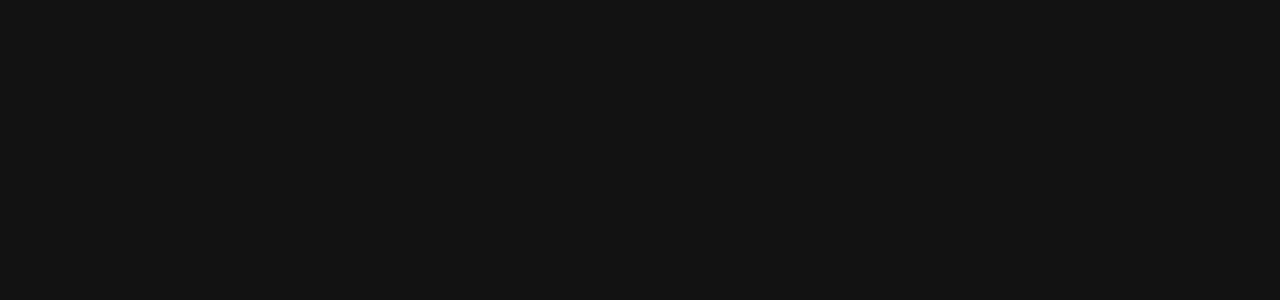
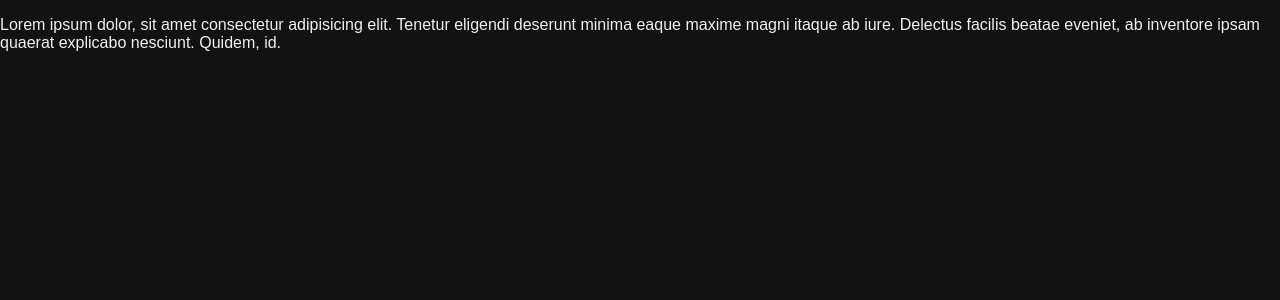
Before and after one commit to MuriWolf/frontend-identificador-epi-fulltime, a Vue app: page /sobre-nos in a window 1280 px wide. Before the commit this address had no page. Shown: the top 300 px of the page. Built offline with nearby package versions, Linux system fonts and the light colour scheme; the HTML template or start-up script is replaced by a standard one.

Commit message:
feat: Add routes and about us page

```diff
--- a/src/router/index.ts
+++ b/src/router/index.ts
@@ -1,4 +1,5 @@
-import Dashboard from '@/views/dashboard.vue'
+import Dashboard from '@/views/Dashboard.vue'
+import AboutUs from '@/views/AboutUs.vue'
 import { createRouter, createWebHistory } from 'vue-router'
 
 const router = createRouter({
@@ -9,6 +10,15 @@
       name: 'Dashboard',
       component: Dashboard,
     },
+    {
+      path: '/sobre-nos',
+      name: 'AboutUs',
+      component: AboutUs
+    },
+    {
+      path: '/:pathMatch(.*)*',
+      redirect: '/'
+    }
   ],
 
   //todo: redirecinar rotas inexistentes
--- /dev/null
+++ b/src/views/AboutUs.vue
@@ -0,0 +1,5 @@
+<template>
+  <div>
+    <p>Lorem ipsum dolor, sit amet consectetur adipisicing elit. Tenetur eligendi deserunt minima eaque maxime magni itaque ab iure. Delectus facilis beatae eveniet, ab inventore ipsam quaerat explicabo nesciunt. Quidem, id.</p>
+  </div>
+</template>
```
